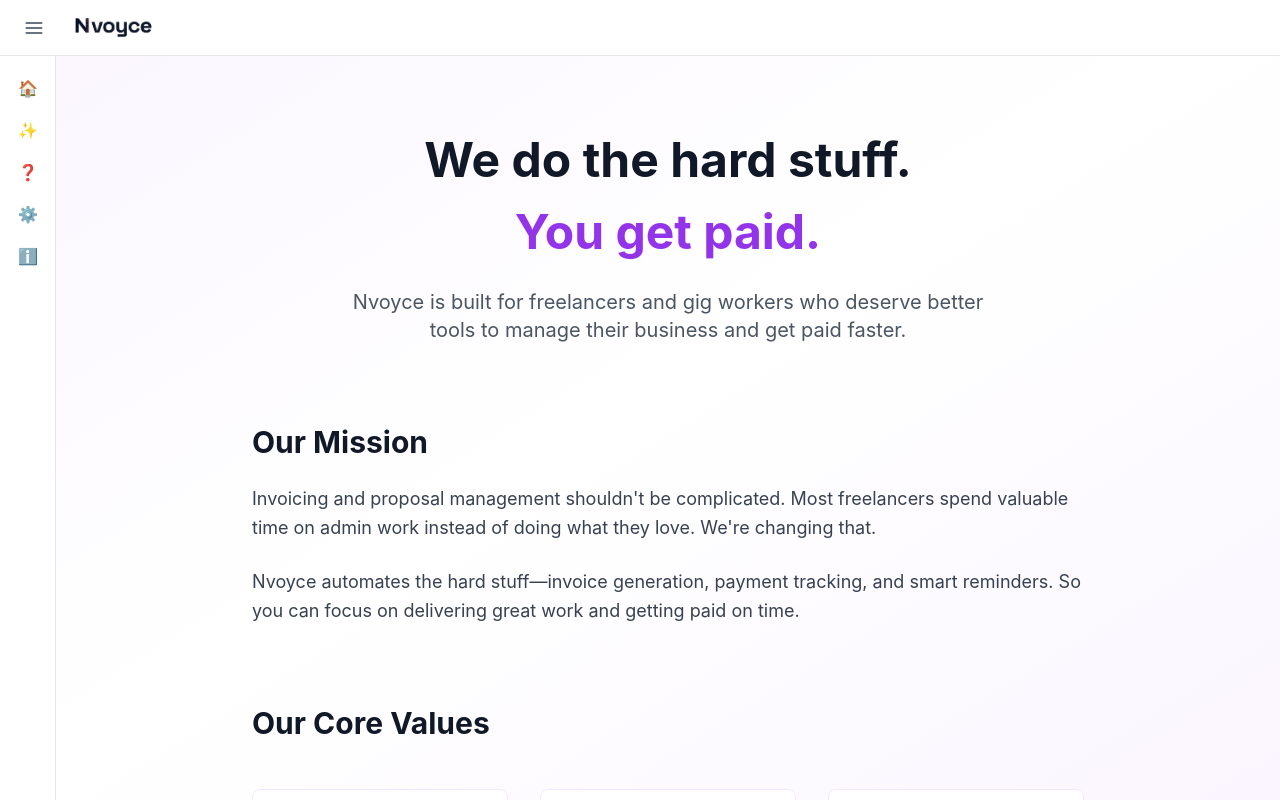
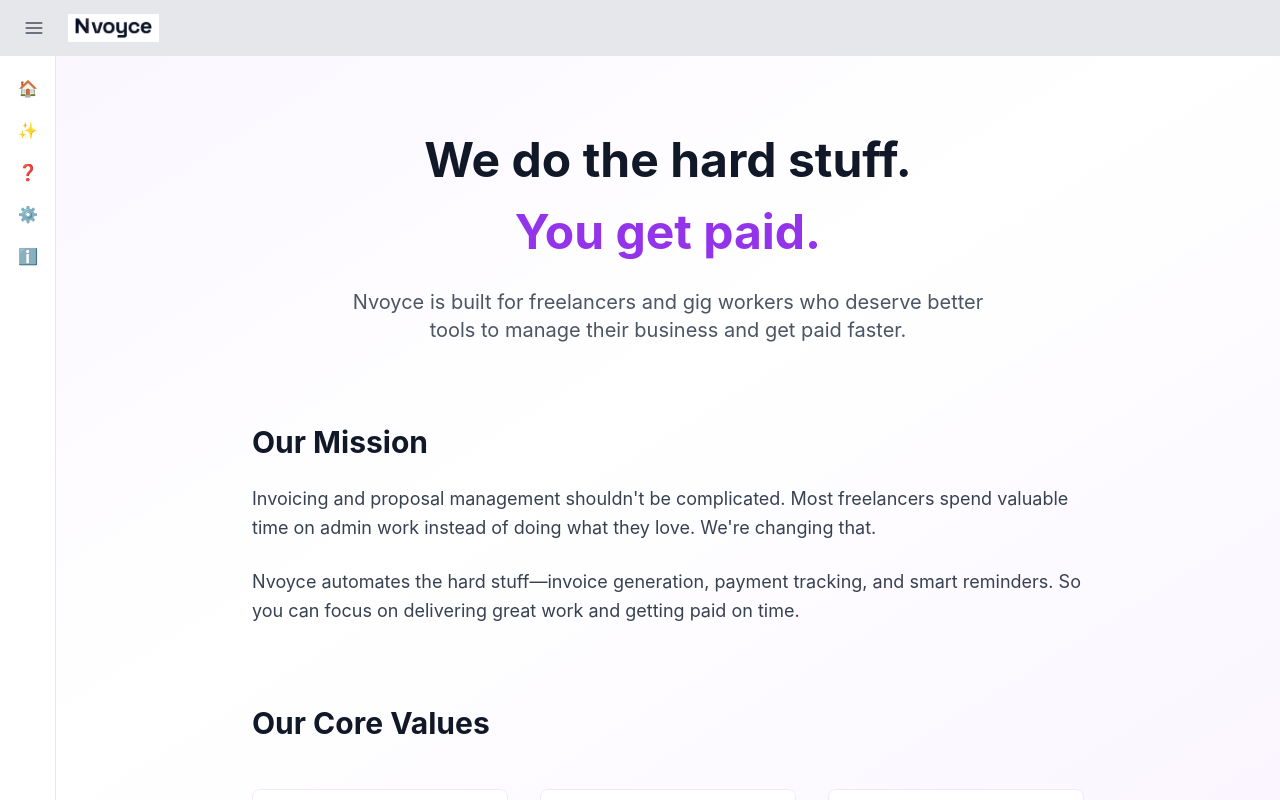
Before and after one commit to nvoyceapp-web/nvoyce, a Next.js app: page /about in a window 1280 px wide. Built offline with nearby package versions, Linux system fonts and the light colour scheme.

Commit message:
fix(TopBar): set background to gray-200 (medium-light gray)
Co-Authored-By: Claude Sonnet 4.6 <noreply@anthropic.com>

```diff
--- a/components/TopBar.tsx
+++ b/components/TopBar.tsx
@@ -6,7 +6,7 @@ interface TopBarProps {
 
 export default function TopBar({ onHamburgerClick }: TopBarProps) {
   return (
-    <header className="w-full h-14 bg-white border-b border-gray-200 flex items-center px-4 gap-4 flex-shrink-0 z-50">
+    <header className="w-full h-14 bg-gray-200 flex items-center px-4 gap-4 flex-shrink-0 z-50">
       <button
         onClick={onHamburgerClick}
         className="w-9 h-9 flex items-center justify-center rounded-full text-gray-500 hover:bg-gray-100 transition"
```
